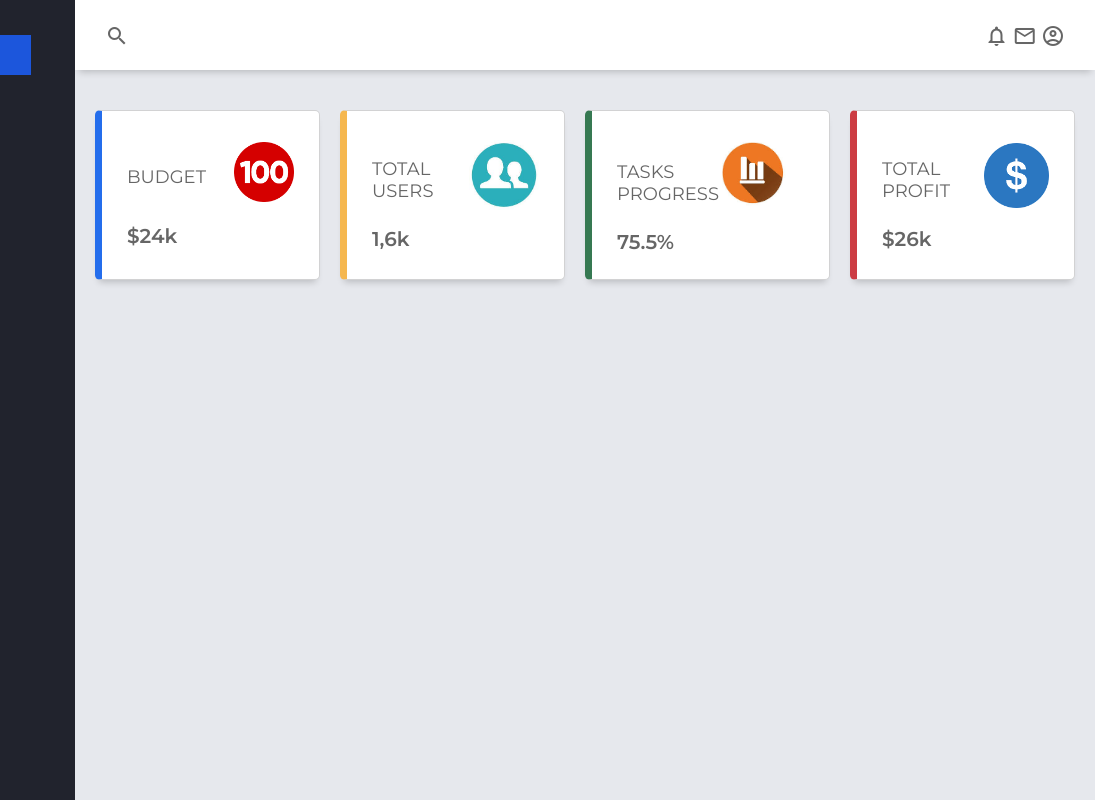
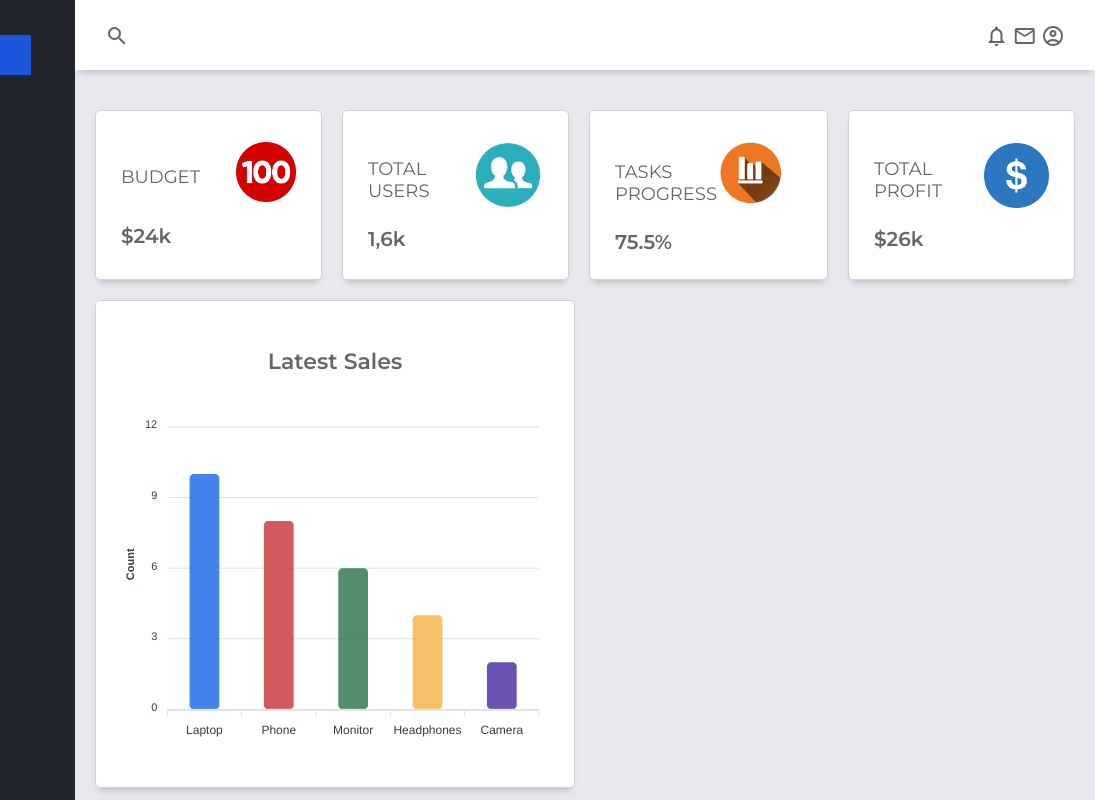
Before and after one commit to kanishka0506/Lupleg, a plain HTML site: page index.html in a window 1280 px wide. Shown: the full height of the page, 185-1280 px from the left. Drawn offline with nearby package versions, Linux system fonts and the light colour scheme.

Commit message:
Added main part graph portion

```diff
--- a/css/styles.css
+++ b/css/styles.css
@@ -170,21 +170,8 @@ body {
     box-shadow: 0 6px 7px -4px rgba(0, 0, 0, 0.2);
 }
 
-.card:first-child {
-    border-left: 7px solid #246dec;
-}
 
-.card:nth-child(2) {
-    border-left: 7px solid #f5b74f;
-}
 
-.card:nth-child(3) {
-    border-left: 7px solid #367952;
-}
-
-.card:nth-child(4) {
-    border-left: 7px solid #cc3c43;
-}
 
 .card>span {
     font-size: 20px;
--- a/index.html
+++ b/index.html
@@ -142,6 +142,19 @@
             </div>
 
 
+
+            <div class="charts">
+
+                <div class="charts-card">
+                    <p class="chart-title">Latest Sales</p>
+                    <div id="bar-chart"></div>
+                </div>
+
+
+
+            </div>
+
+
         </main>
         <!-- End Main -->
 
```
